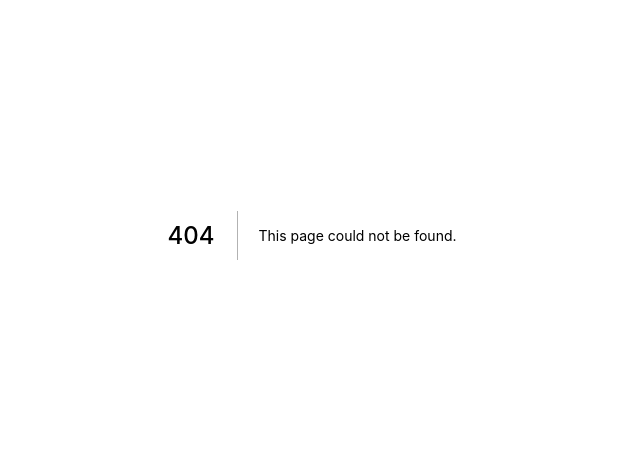
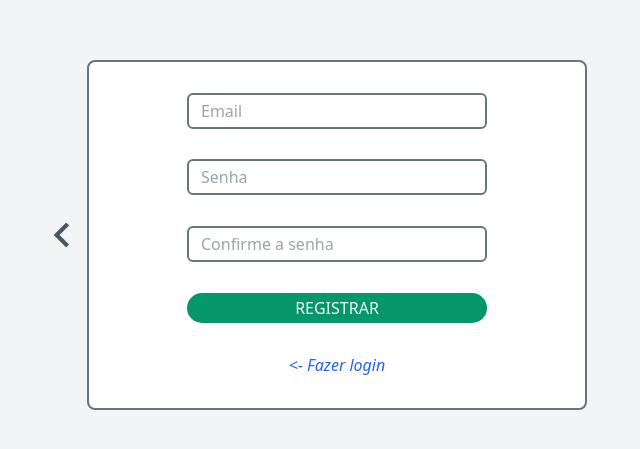
Before and after one commit to Leandro-C-Reis/store-web, a Next.js app: page /signup in a window 1280 px wide. Before the commit this address had no page. Shown: the part 165-614 px from the top of the page, without its empty margins (328-968 px from the left). Built offline with nearby package versions, Linux system fonts and the light colour scheme.

Commit message:
build(page): create login and signup pages

```diff
--- a/package.json
+++ b/package.json
@@ -7,7 +7,7 @@
     "dev": "next dev",
     "build": "next build",
     "start": "next start",
-    "buildcss": "npx tailwindcss src/styles/tailwind.css -o src/styles/index.css"
+    "buildcss": "npx tailwindcss build src/styles/tailwind.css -o src/styles/index.css"
   },
   "keywords": [],
   "author": "",
--- a/src/components/header.tsx
+++ b/src/components/header.tsx
@@ -27,7 +27,7 @@ const Header = () => {
                             </span>
                         </a>
                     </Link>
-                    <Link href="/">
+                    <Link href="/login">
                         <a className="flex align-center justify-center ml-2">
                             <PersonIcon className="fill-current mx-2 w-24px h-24px" />
                             <span>
--- a/src/pages/_app.js
+++ b/src/pages/_app.js
@@ -1,3 +1,4 @@
+// import 'tailwindcss/tailwind.css';
 import '../styles/index.css';
 
 export default function MyApp({ Component, pageProps }) {
--- /dev/null
+++ b/src/pages/signup.tsx
@@ -0,0 +1,30 @@
+import Link from 'next/link';
+
+import Back from '@/public/assets/arrows/left';
+
+const SignUp = () => {
+    return (
+        <div className="w-screen h-screen flex items-center justify-center bg-gray-100">
+            <Link href="/">
+                <a>
+                    <Back className="fill-current text-gray-600 w-50px h-50px" />
+                </a>
+            </Link>
+            <div className="flex flex-col items-center justify-evenly border-2 border-gray-500 rounded-lg w-500px h-350px bg-white">
+                <input className="border-2 border-gray-500 rounded-md w-300px px-3 py-1 text-base" type="email" placeholder="Email" />
+                <input className="border-2 border-gray-500 rounded-md w-300px px-3 py-1 text-base" type="password" placeholder="Senha" />
+                <input className="border-2 border-gray-500 rounded-md w-300px px-3 py-1 text-base" type="password" placeholder="Confirme a senha" />
+                <button className="rounded-full w-300px h-30px bg-green-600 text-gray-100 text-base font-medium" style={{ outline: 'none' }}>
+                    REGISTRAR
+                </button>
+                <Link href="/login">
+                    <a className="italic text-blue-600">
+                        {'<'}- Fazer login
+                    </a>
+                </Link>
+            </div>
+        </div>
+    );
+}
+
+export default SignUp;
--- a/tailwind.config.js
+++ b/tailwind.config.js
@@ -14,11 +14,14 @@ module.exports = {
         '12px': '12px'
       },
       height: {
+        '350px': '350px',
+        '300px': '300px',
         '270px': '270px',
         '110px': '110px',
         '100px': '100px',
         '50px': '50px',
         '60px': '60px',
+        '30px': '30px',
         '24px': '24px',
         '18px': '18px',
         '12px': '12px'
```
Also changed, not shown: src/pages/login.tsx (added, +29 -0 lines), src/styles/index.css.
